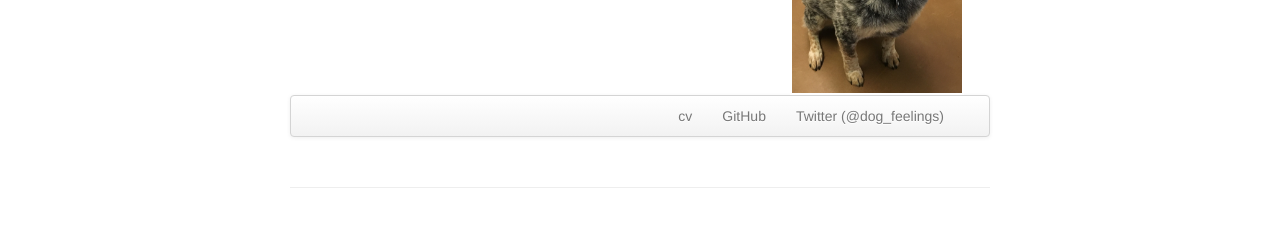
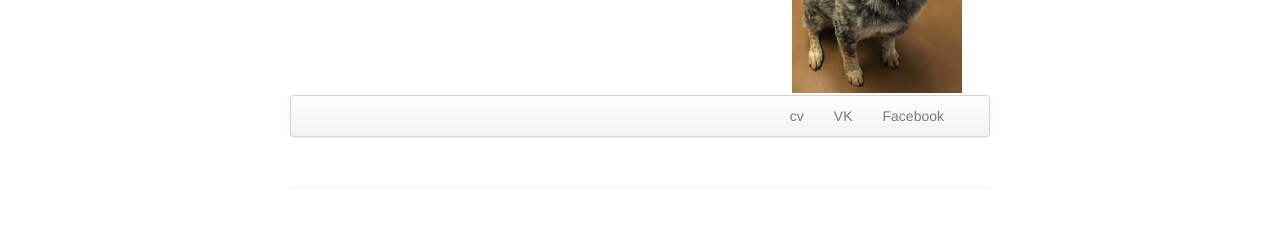
Before and after one commit to ospichev/ospichev.github.io, a Jekyll site: the page built from index.md, in a window 1280 px wide. Shown: the part 389-616 px from the top of the page. Built offline with Jekyll 4.4.1, drawn with Linux system fonts in a browser that asks for light colours.

Commit message:
update my website

```diff
--- a/index.md
+++ b/index.md
@@ -34,8 +34,8 @@ Blue Ham is a PhD candidate at Broom University. His research interests include
   <div class="navbar-inner">
       <ul class="nav">
           <li><a href="{{ BASE_PATH }}/assets/CV.pdf">cv</a></li>
-          <li><a href="https://github.com/mbcarlos">GitHub</a></li>
-          <li><a href="https://twitter.com/dog_feelings">Twitter (@dog_feelings)</a></li>
+          <li><a href="https://vk.com/ospichev">VK</a></li>
+          <li><a href="https://www.facebook.com/sergey.ospichev">Facebook</a></li>
       </ul>
   </div>
 </div>
```
